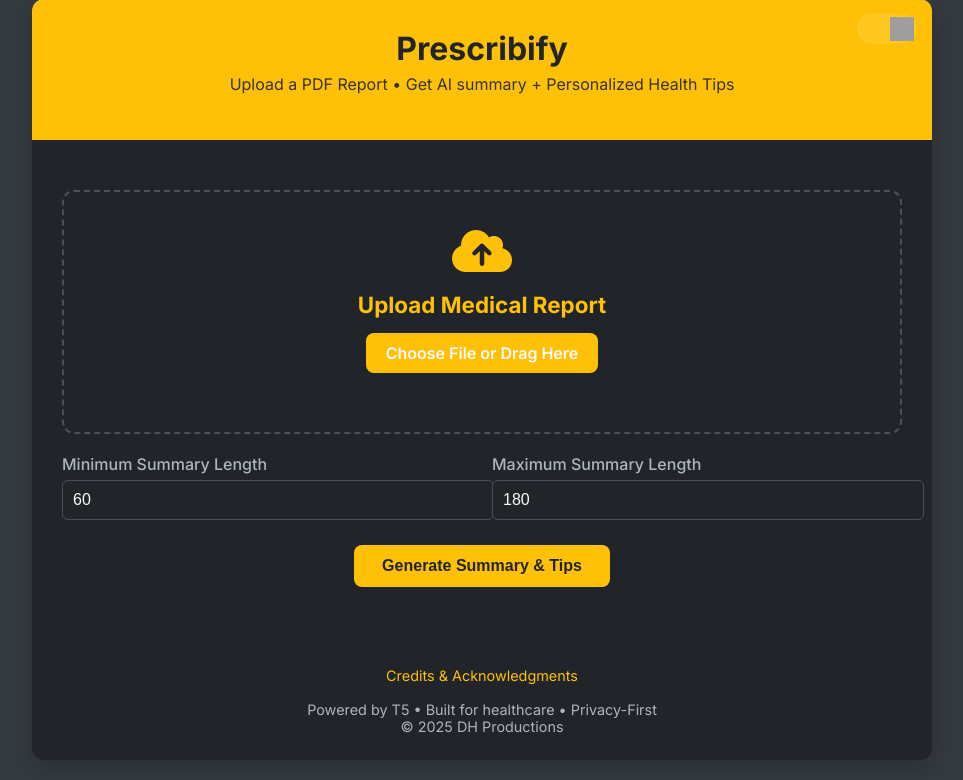
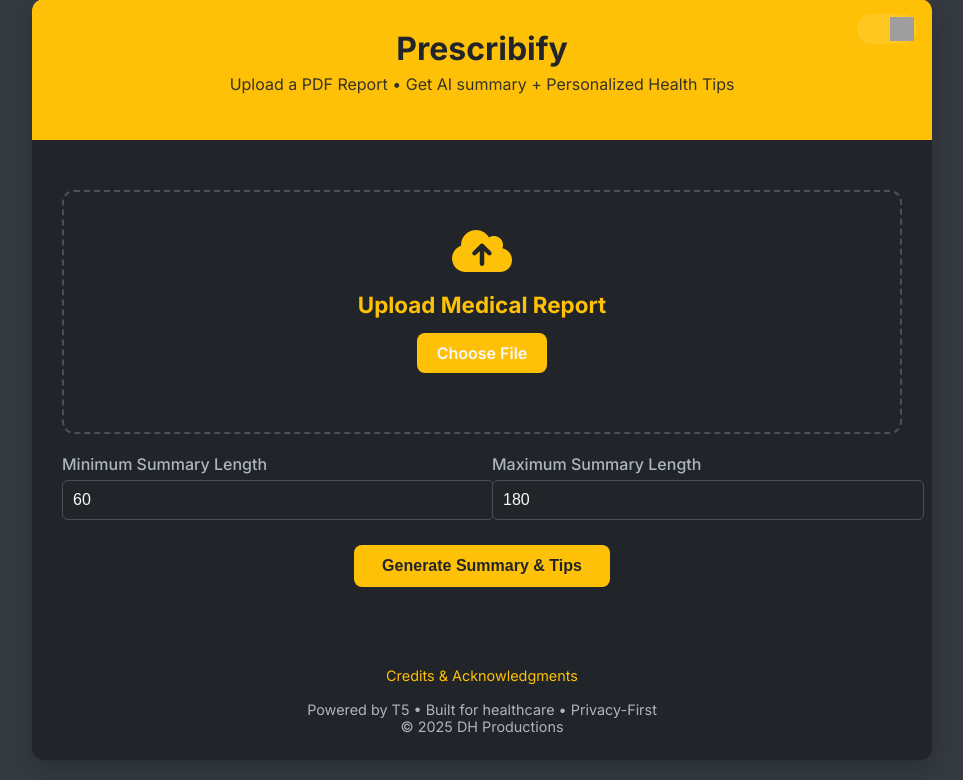
Before and after one commit to spacesaicodes1234/olympai_DHProdcutions, a Flask app: page / in a window 1280 px wide. Shown: the part 21-801 px from the top of the page, without its empty margins (158-1121 px from the left). Run offline with Flask 3, Linux system fonts and the light colour scheme; grey boxes are pictures that could not be loaded.

Commit message:
Update index.html

```diff
--- a/project/templates/index.html
+++ b/project/templates/index.html
@@ -337,7 +337,7 @@
                     <input type="file" id="pdf_upload" name="pdf_file" accept=".pdf" required style="display: none;">
 
                     <label for="pdf_upload" class="upload-label">
-                        <span class="upload-button-text">Choose File or Drag Here</span>
+                        <span class="upload-button-text">Choose File</span>
                     </label>
                 </div>
 
```
